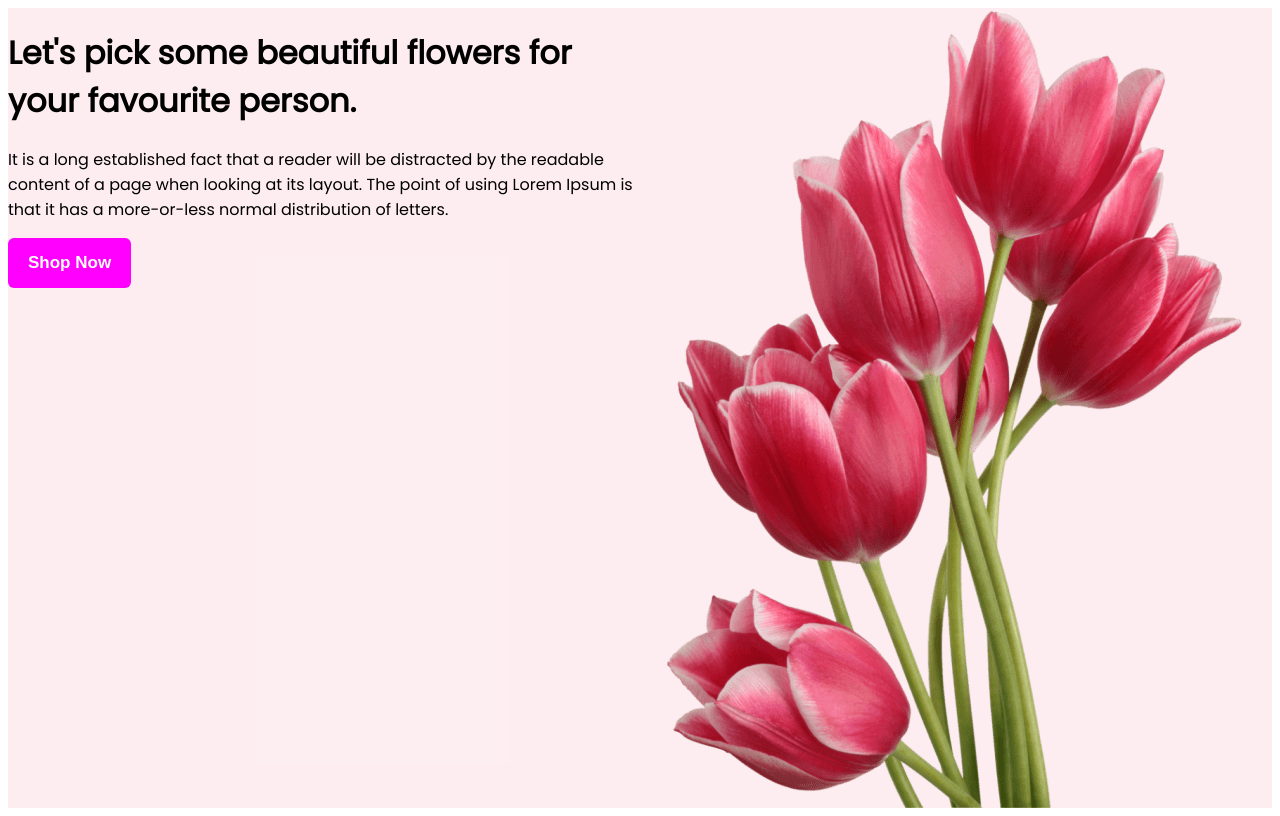
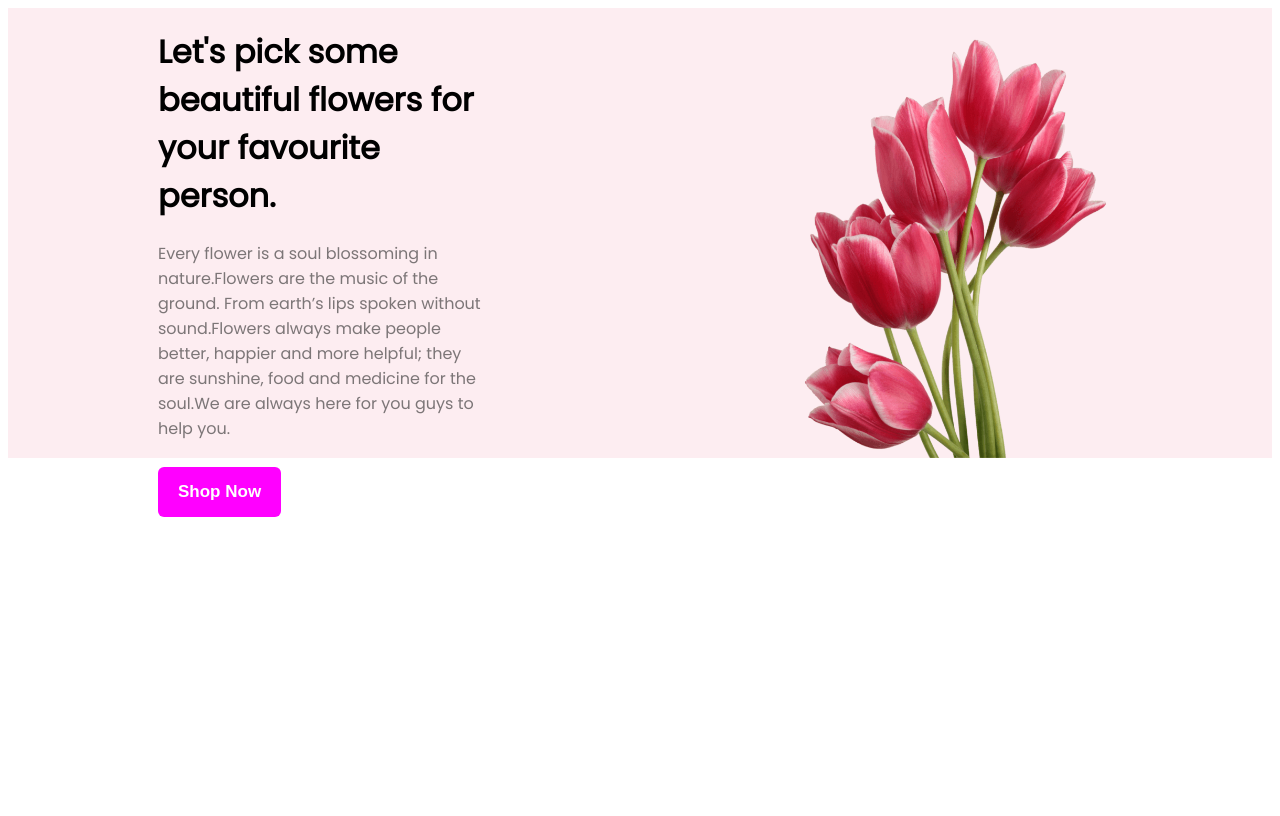
Before and after one commit to Mehedi-Emon/flower-shop-assignment, a plain HTML site: page index.html in a window 1280 px wide. Drawn offline with Linux system fonts and the light colour scheme.

Commit message:
heading part complete

```diff
--- a/Styles/styles.css
+++ b/Styles/styles.css
@@ -18,13 +18,48 @@ body {
     background: rgba(229, 84, 115, 0.10);
 
 
+
+
+
+
 }
 
 .header-container {
     display: flex;
 }
 
-image {
-    width: 635px;
-    height: 800px;
+.about {
+    margin-top: 5px;
+    color: rgba(39, 39, 39, 0.60);
+
+
 }
+
+.heading-line {
+    margin-top: 10px;
+}
+
+.background-fixed {
+    display: flex;
+    height: 450px;
+
+
+
+}
+
+.header-info-container {
+    margin: 0 150px;
+    margin-top: 10px;
+
+
+}
+
+.image {
+    margin: 0 150px;
+    margin-top: 30px;
+
+}
+
+.button-primary {
+    margin-top: 10px;
+}
--- a/index.html
+++ b/index.html
@@ -15,18 +15,19 @@
 
 <body>
 
+    <div class="background-fixed">
         <header class="header-container">
             <div class="header-info-container">
-            <h1>Let's pick some beautiful flowers for your favourite person.</h1>
-            <p>It is a long established fact that a reader will be distracted by the readable content of a page when
-                looking
-                at its layout. The point of using Lorem Ipsum is that it has a more-or-less normal distribution of
-                letters.
+                <h1 class="heading-line">Let's pick some beautiful flowers for your favourite person.</h1>
+                <p class="about">Every flower is a soul blossoming in nature.Flowers are the music of the ground. From
+                    earth’s lips spoken without sound.Flowers always make people better, happier and more helpful; they
+                    are sunshine, food and medicine for the soul.We are always here for you guys to help you.
                 </p>
                 <button class="button-primary">Shop Now</button>
             </div>
             <img class="image" src="Flower Asset/pngwing 10.png" alt="">
         </header>
+    </div>
     <main>
 
     </main>
```
Lines whose indentation alone changed are shown as unchanged.
